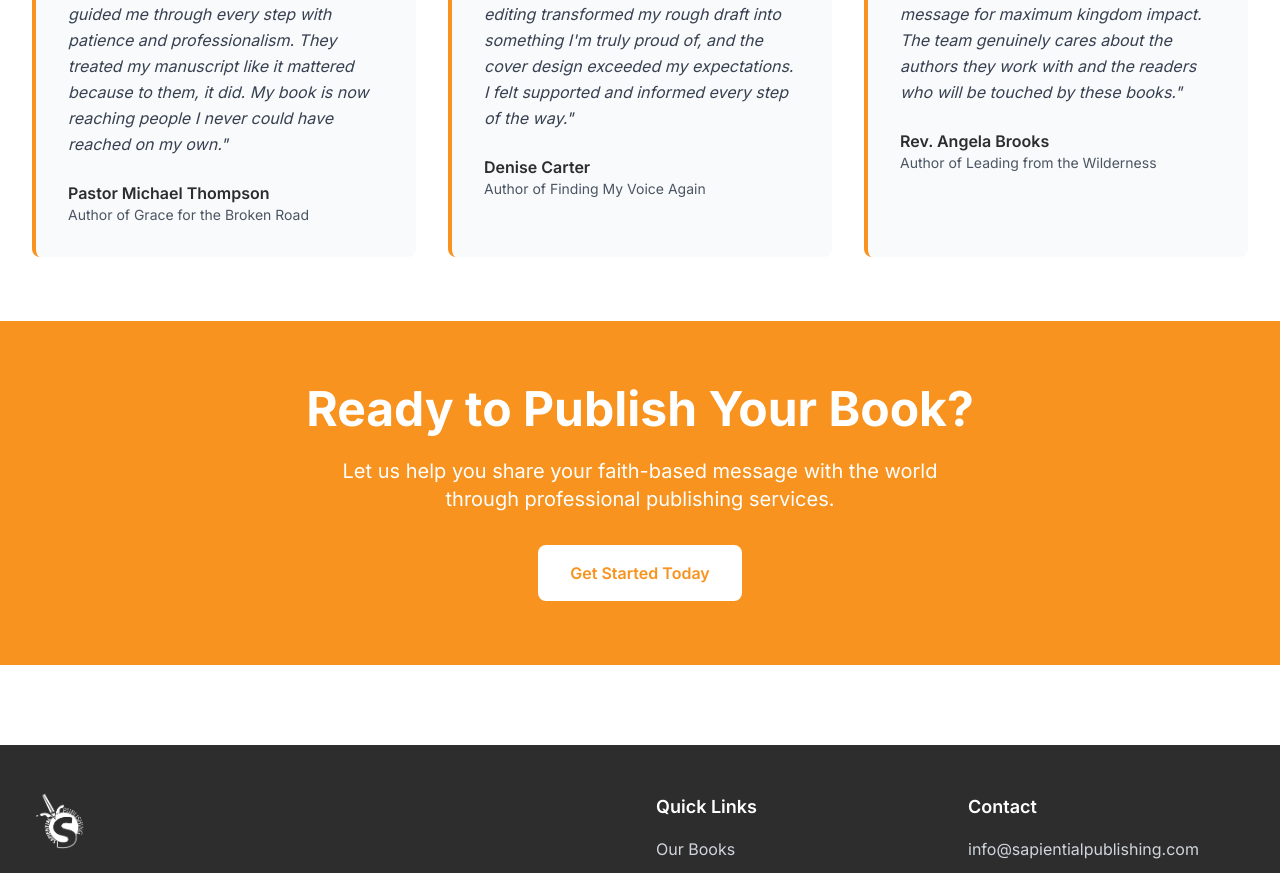
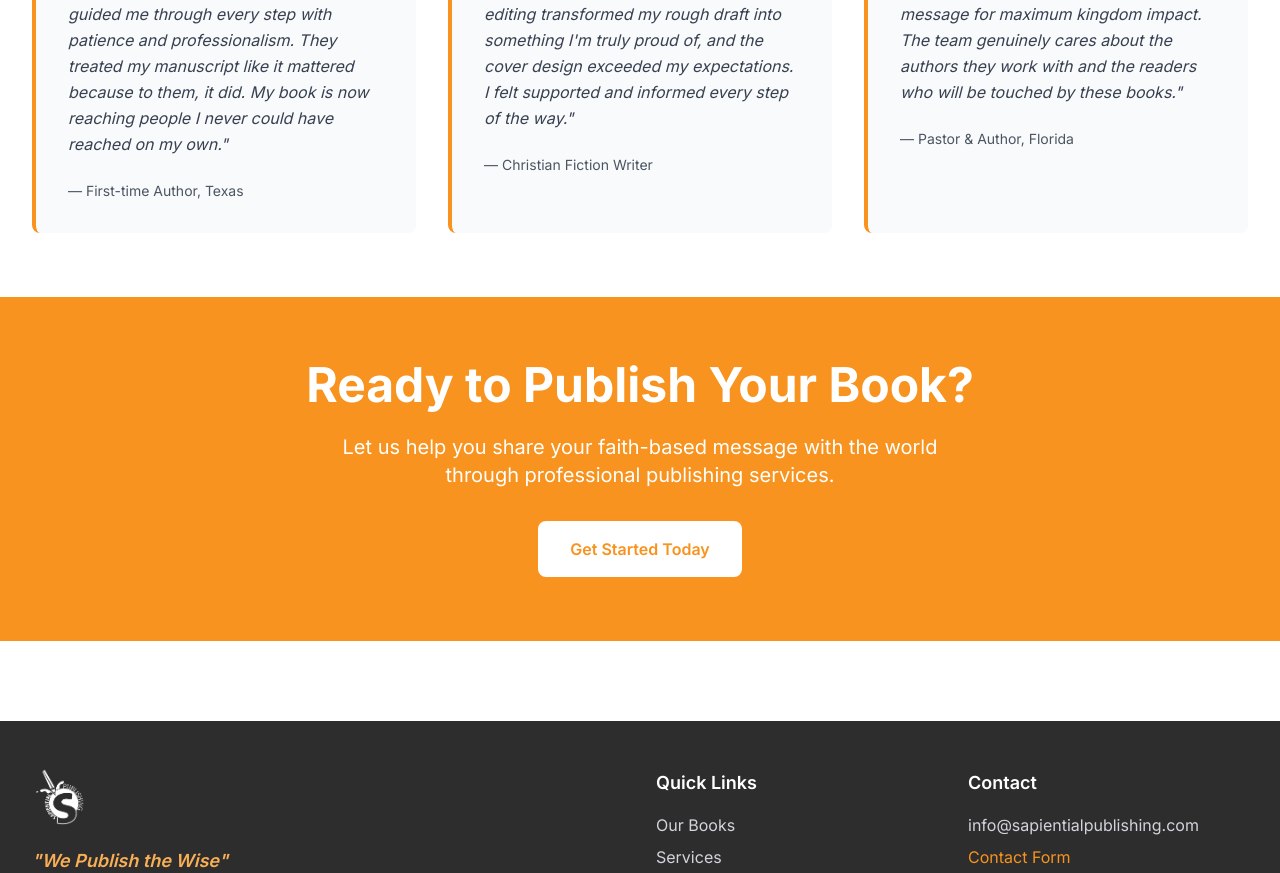
Before and after one commit to kingivon/sph-website, a Next.js app: page / in a window 1280 px wide. Shown: the part 2063-2936 px from the top of the page. Built offline with nearby package versions, Linux system fonts and the light colour scheme.

Commit message:
Update testimonials

```diff
--- a/app/page.tsx
+++ b/app/page.tsx
@@ -141,22 +141,19 @@ export default function Home() {
               <p className="text-gray-700 mb-6 italic leading-relaxed">
                 "I had a message burning in my heart for years but didn't know how to get it into the world. Sapiential Publishing House guided me through every step with patience and professionalism. They treated my manuscript like it mattered because to them, it did. My book is now reaching people I never could have reached on my own."
               </p>
-              <div className="font-semibold text-charcoal">Pastor Michael Thompson</div>
-              <div className="text-gray-600 text-sm">Author of Grace for the Broken Road</div>
+              <div className="text-gray-600 text-sm">— First-time Author, Texas</div>
             </div>
             <div className="bg-gray-50 p-8 rounded-lg border-l-4 border-primary">
               <p className="text-gray-700 mb-6 italic leading-relaxed">
                 "As a first-time author, I was overwhelmed by the publishing process. SPH made it simple. Their developmental editing transformed my rough draft into something I'm truly proud of, and the cover design exceeded my expectations. I felt supported and informed every step of the way."
               </p>
-              <div className="font-semibold text-charcoal">Denise Carter</div>
-              <div className="text-gray-600 text-sm">Author of Finding My Voice Again</div>
+              <div className="text-gray-600 text-sm">— Christian Fiction Writer</div>
             </div>
             <div className="bg-gray-50 p-8 rounded-lg border-l-4 border-primary">
               <p className="text-gray-700 mb-6 italic leading-relaxed">
                 "What sets Sapiential apart is that they understand ministry. They didn't just edit my book—they helped me sharpen my message for maximum kingdom impact. The team genuinely cares about the authors they work with and the readers who will be touched by these books."
               </p>
-              <div className="font-semibold text-charcoal">Rev. Angela Brooks</div>
-              <div className="text-gray-600 text-sm">Author of Leading from the Wilderness</div>
+              <div className="text-gray-600 text-sm">— Pastor & Author, Florida</div>
             </div>
           </div>
         </div>
```
